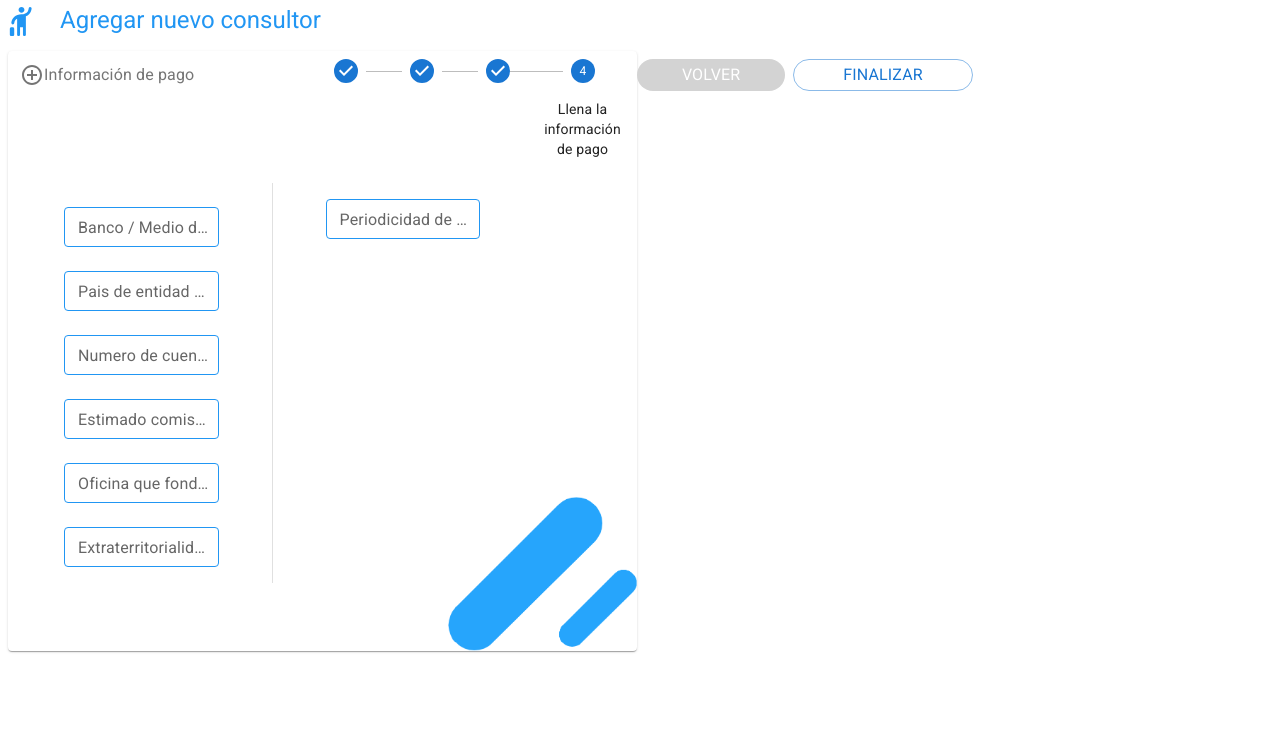
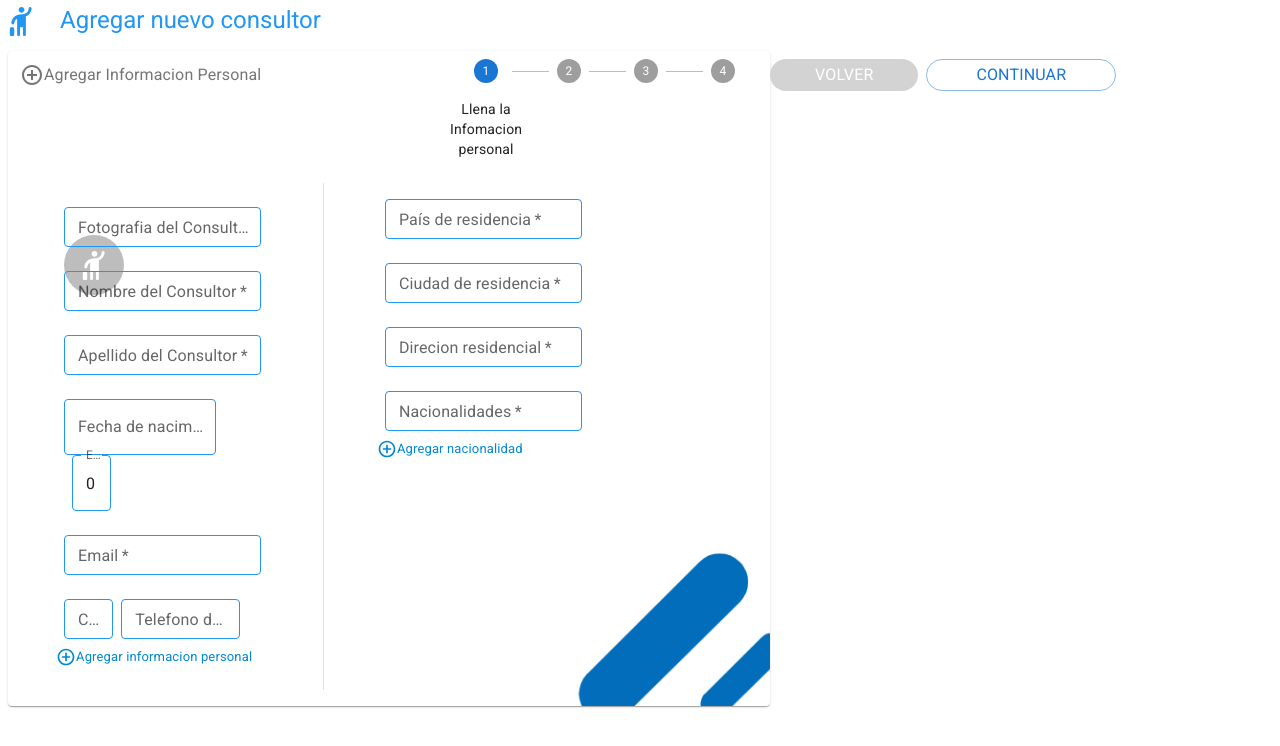
Before and after one commit to SantiagoJDG/management-center-web, a Next.js app: page /create-collaborator-steps in a window 1280 px wide. Shown: the top 746 px of the page. Built offline with nearby package versions, Linux system fonts and the light colour scheme; no server answers.

Commit message:
set step to 0

```diff
--- a/src/pages/create-collaborator-steps.js
+++ b/src/pages/create-collaborator-steps.js
@@ -18,7 +18,7 @@ import PaymentInformationStepFour from 'components/Collaborators/CreateCollabora
 import { useRef, useState } from 'react';
 
 const CreateCollaboratorSteps = () => {
-  const [activeStep, setActiveStep] = useState(3);
+  const [activeStep, setActiveStep] = useState(0);
   const [skipped, setSkipped] = useState(new Set());
   const formValidate = useRef(null);
   const [newCollaboratorId, setNewCollaboratorId] = useState(null);
```
